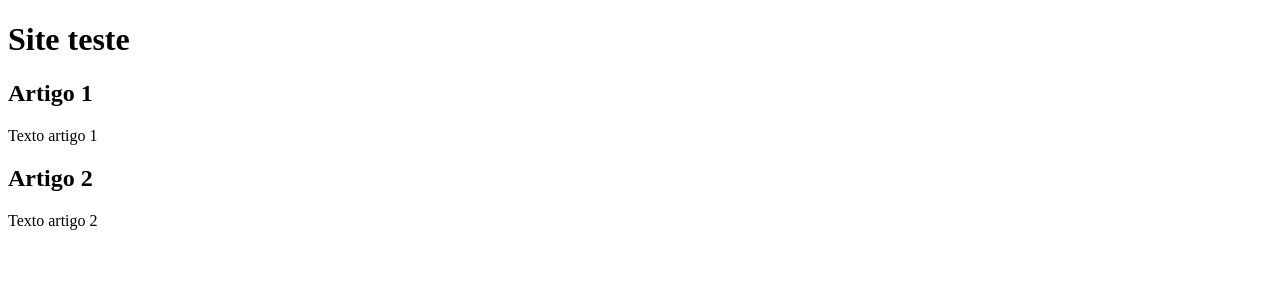
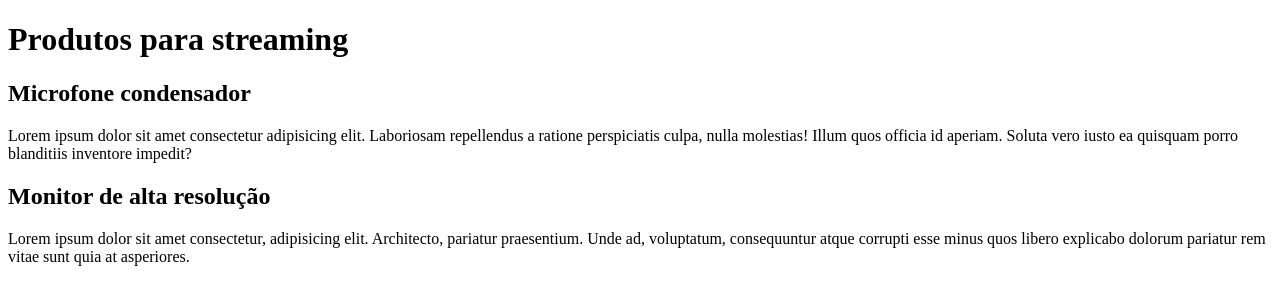
Before and after one commit to Arthurads-rj/projeto-site, a plain HTML site: page index.html in a window 1280 px wide. Drawn offline with Linux system fonts and the light colour scheme.

Commit message:
comecei a escrever o conteúdo

```diff
--- a/index.html
+++ b/index.html
@@ -9,15 +9,15 @@
 <body>
     <main>
         <header>
-            <h1>Site teste</h1>
+            <h1>Produtos para streaming</h1>
         </header>
         <article>
-            <h2>Artigo 1</h2>
-            <p>Texto artigo 1</p>
+            <h2>Microfone condensador</h2>
+            <p>Lorem ipsum dolor sit amet consectetur adipisicing elit. Laboriosam repellendus a ratione perspiciatis culpa, nulla molestias! Illum quos officia id aperiam. Soluta vero iusto ea quisquam porro blanditiis inventore impedit?</p>
         </article>
         <article>
-            <h2>Artigo 2</h2>
-            <p>Texto artigo 2</p>
+            <h2>Monitor de alta resolução</h2>
+            <p>Lorem ipsum dolor sit amet consectetur, adipisicing elit. Architecto, pariatur praesentium. Unde ad, voluptatum, consequuntur atque corrupti esse minus quos libero explicabo dolorum pariatur rem vitae sunt quia at asperiores.</p>
         </article>
     </main>
 </body>
```
